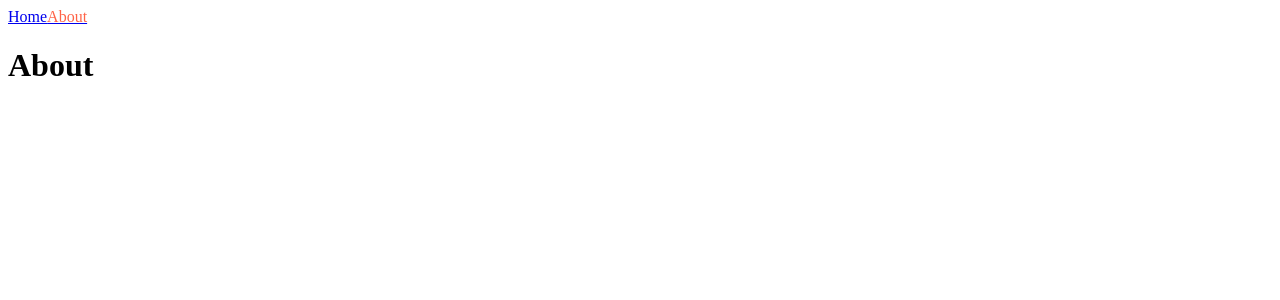
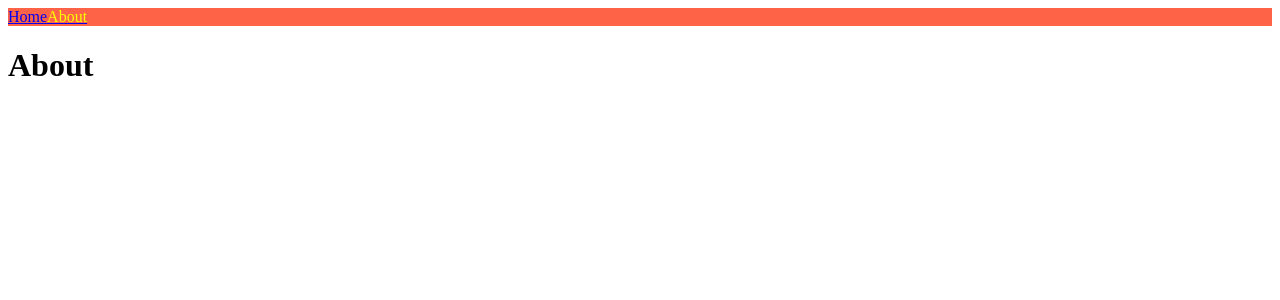
Before and after one commit to minimalnomad/nextjs-tmdb, a Next.js app: page /about in a window 1280 px wide. Shown: the top 300 px of the page. Built offline with nearby package versions, Linux system fonts and the light colour scheme.

Commit message:
Styles JSX

```diff
--- a/components/NavBar.js
+++ b/components/NavBar.js
@@ -1,30 +1,27 @@
 import Link from "next/link";
 import { useRouter } from "next/router";
-import styles from "./NavBar.module.css";
 
 export default function NavBar() {
   const router = useRouter();
   return (
     <nav>
       <Link href="/">
-        <a
-          className={`${styles.link} ${
-            router.pathname === "/" ? styles.active : ""
-          }`}
-        >
-          Home
-        </a>
+        <a className={router.pathname === "/" ? "active" : ""}>Home</a>
       </Link>
       <Link href="/about">
-        <a
-          className={[
-            styles.link,
-            router.pathname === "/about" ? styles.active : "",
-          ].join(" ")}
-        >
-          About
-        </a>
+        <a className={router.pathname === "/about" ? "active" : ""}>About</a>
       </Link>
+      <style jsx>{`
+        nav {
+          background-color: tomato;
+        }
+        a {
+          text-decoration: none;
+        }
+        .active {
+          color: yellow;
+        }
+      `}</style>
     </nav>
   );
 }
```
Also changed, not shown: pages/index.js (+6 -1 lines).
